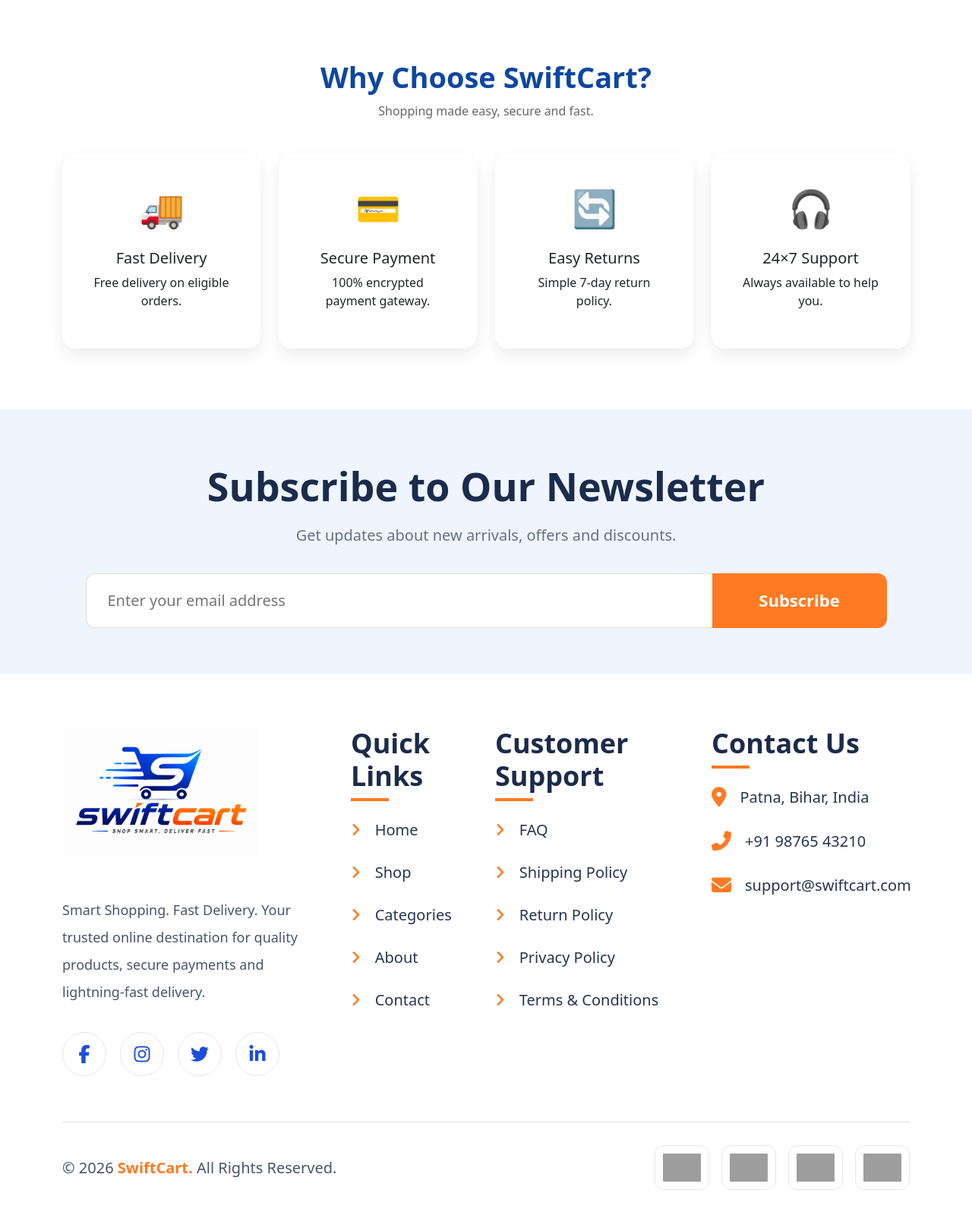
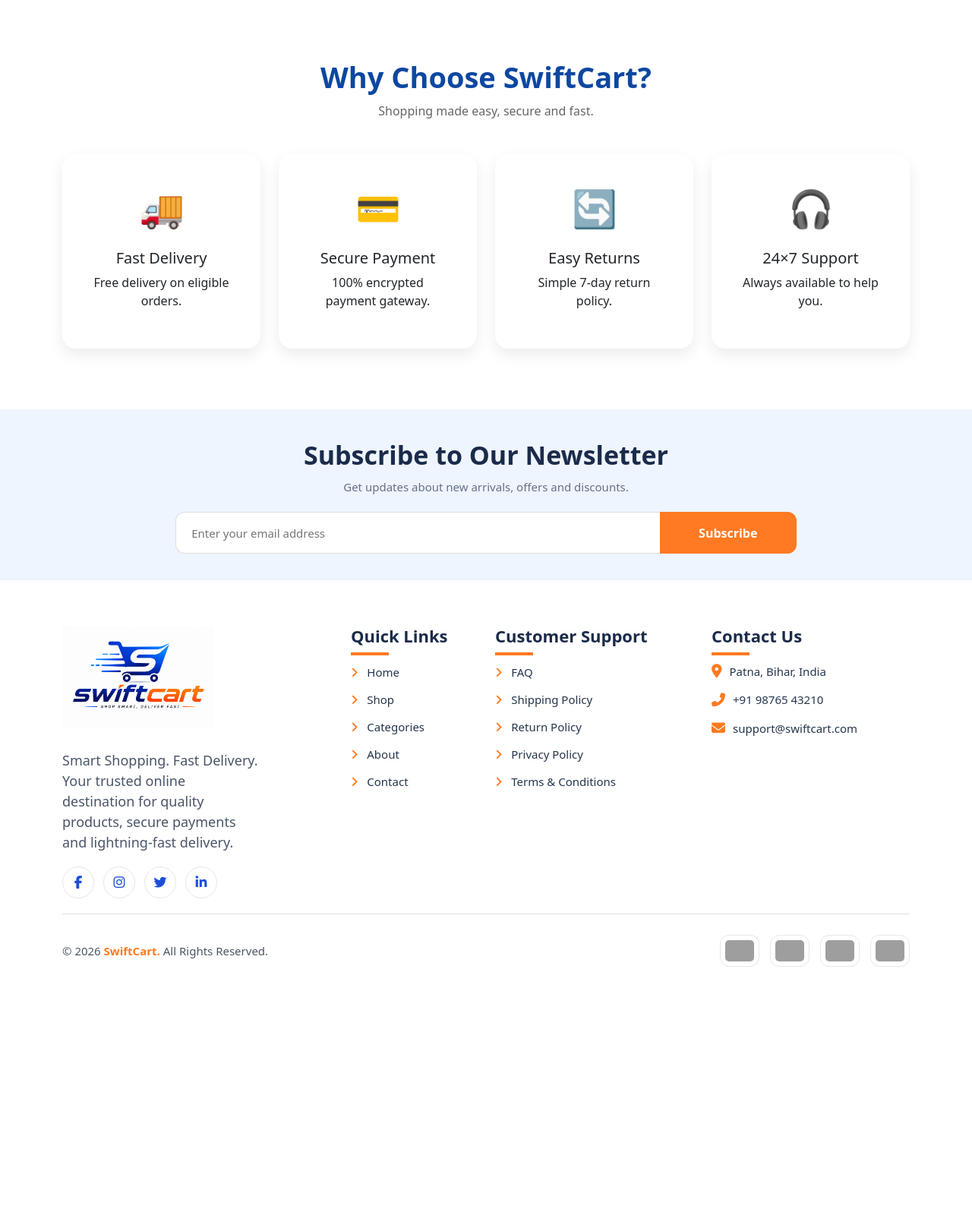
Before and after one commit to nisharma346/Swiftcart, a Django app: page / in a window 1280 px wide. Shown: the part 1487-3079 px from the top of the page at 76% size. After the commit the page ends 2760 px from the top, so only its background shows below. Run offline with Django 5.2, Linux system fonts and the light colour scheme; data that the repository does not hold is empty; some libraries are stand-ins or nearby versions; grey boxes are pictures that could not be loaded.

Commit message:
footer_update

```diff
--- a/Ecommerce/static/css/footer.css
+++ b/Ecommerce/static/css/footer.css
@@ -2,33 +2,25 @@
 
     background: white;
 
-    padding: 70px 0 25px;
-
+    padding: 60px 0 20px;
 }
 
 /* Logo */
 
 .footer-logo {
 
-    width: 260px;
-
-    margin-bottom: 25px;
-
+    width: 200px;
+    margin-bottom: 15px;
 }
 
 /* Description */
 
 .footer-text {
-
-    margin-top: 25px;
-
+    color: #4a5568;
     font-size: 18px;
-
-    line-height: 2;
-
-    color: #4a5568;
-
-    max-width: 330px;
+    line-height: 1.5;
+    max-width: 260px;
+    margin-top: 15px;
 
 }
 
@@ -37,41 +29,25 @@
 ======================================= */
 
 .social-icons {
-
     display: flex;
-
-    gap: 18px;
-
-    margin-top: 35px;
+    margin-top: 18px;
+    gap: 12px;
 
 }
 
 .social-icons a {
-
-    width: 58px;
-
-    height: 58px;
-
     border-radius: 50%;
-
     border: 1px solid #e5e7eb;
-
     background: white;
-
     display: flex;
-
     justify-content: center;
-
     align-items: center;
-
     text-decoration: none;
-
     color: #1d4ed8;
-
-    font-size: 24px;
-
     transition: .3s;
-
+    width: 42px;
+    height: 42px;
+    font-size: 17px;
 }
 
 .social-icons a:hover {
@@ -90,16 +66,11 @@
 ======================================= */
 
 .footer h4 {
-
-    font-size: 36px;
-
     font-weight: 700;
-
     color: #1b2b4b;
-
-    margin-bottom: 35px;
-
     position: relative;
+    font-size: 22px;
+    margin-bottom: 22px;
 
 }
 
@@ -138,7 +109,7 @@
 
 .footer ul li {
 
-    margin-bottom: 26px;
+    margin-bottom: 12px;
 
 }
 
@@ -148,7 +119,7 @@
 
     color: #25364d;
 
-    font-size: 20px;
+    font-size: 15px;
 
     transition: .3s;
 
@@ -158,7 +129,7 @@
 
     color: #ff7a22;
 
-    margin-right: 14px;
+    margin-right: 8px;
 
 }
 
@@ -176,27 +147,18 @@
 ======================================= */
 
 .contact-info p {
-
-    font-size: 20px;
-
     color: #25364d;
-
-    margin-bottom: 28px;
-
     display: flex;
-
     align-items: center;
+    font-size: 15px;
+    margin-bottom: 15px;
 
 }
 
 .contact-info i {
-
     color: #ff7a22;
-
-    font-size: 26px;
-
-    margin-right: 18px;
-
+    font-size: 18px;
+    margin-right: 10px;
 }
 
 
@@ -206,8 +168,8 @@
 
 .footer hr {
 
-    margin: 60px 0 30px;
 
+    margin: 20px 0 10px;
     opacity: .15;
 
 }
@@ -218,20 +180,18 @@
 ======================================= */
 
 .footer-bottom {
-
     display: flex;
-
     justify-content: space-between;
-
     align-items: center;
-
     flex-wrap: wrap;
+    margin-top: 15px;
+    padding-top: 12px;
 
 }
 
 .copyright {
 
-    font-size: 20px;
+    font-size: 15px;
 
     color: #4b5563;
 
@@ -254,24 +214,19 @@
 
     display: flex;
 
-    gap: 16px;
+    gap: 14px;
 
 }
 
 .payment-icons img {
 
-    width: 72px;
-
     background: white;
-
-    padding: 10px;
-
     border: 1px solid #e5e7eb;
-
     border-radius: 12px;
-
     transition: .3s;
-
+    width: 52px;
+    height: auto;
+    padding: 6px;
 }
 
 .payment-icons img:hover {
--- a/Ecommerce/static/css/home.css
+++ b/Ecommerce/static/css/home.css
@@ -308,68 +308,56 @@ WHY CHOOSE
 
 .newsletter-section {
     background: #eef5ff;
-    padding: 70px 0 60px;
+    padding: 40px 0 35px;
     text-align: center;
 }
 
 .newsletter-section h2 {
-    font-size: 52px;
+    font-size: 34px;
     font-weight: 700;
     color: #1b2b4b;
-    margin-bottom: 18px;
+    margin-bottom: 10px;
 }
 
 .newsletter-section p {
-    font-size: 20px;
+
+    font-size: 15px;
+    margin-bottom: 22px;
     color: #667085;
-    margin-bottom: 35px;
 }
 
 .newsletter-form {
     display: flex;
     justify-content: center;
-    max-width: 1100px;
+    max-width: 850px;
     margin: auto;
 }
 
 .newsletter-form input {
-
     width: 75%;
-    height: 72px;
 
     border: 1px solid #ddd;
     border-right: none;
-
     border-radius: 12px 0 0 12px;
-
-    padding: 0 28px;
-
-    font-size: 20px;
-
     outline: none;
-
     background: white;
+    height: 55px;
+    font-size: 15px;
+    padding: 0 20px;
 
 }
 
 .newsletter-form button {
-
-    width: 230px;
     height: 72px;
-
     border: none;
-
     background: #ff7a22;
-
     color: white;
-
-    font-size: 22px;
-
     font-weight: 600;
-
     border-radius: 0 12px 12px 0;
-
     transition: .3s;
+    width: 180px;
+    height: 55px;
+    font-size: 16px;
 
 }
 
```
Also changed, not shown: other parts of Ecommerce/static/css/home.css (+21 -9 lines).
